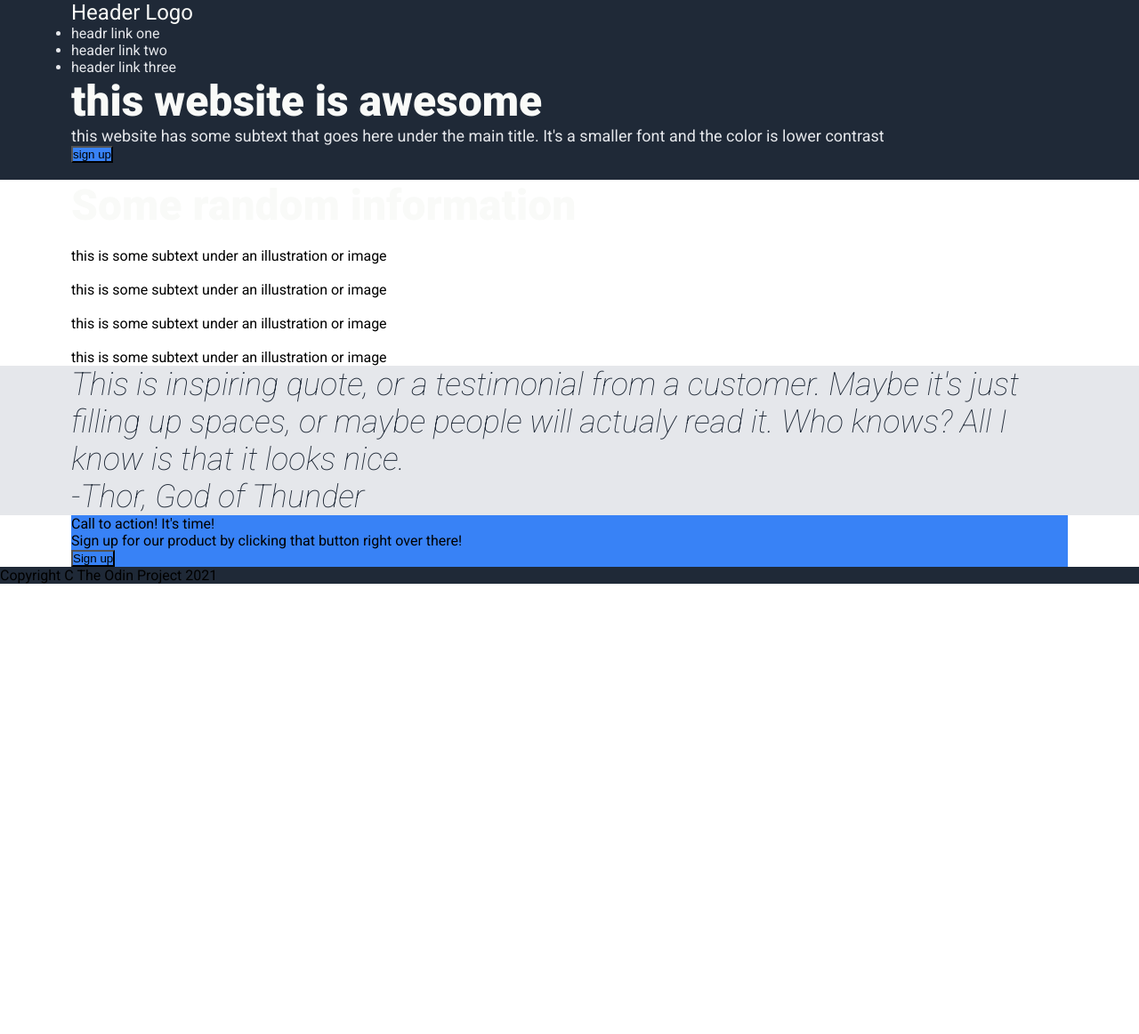
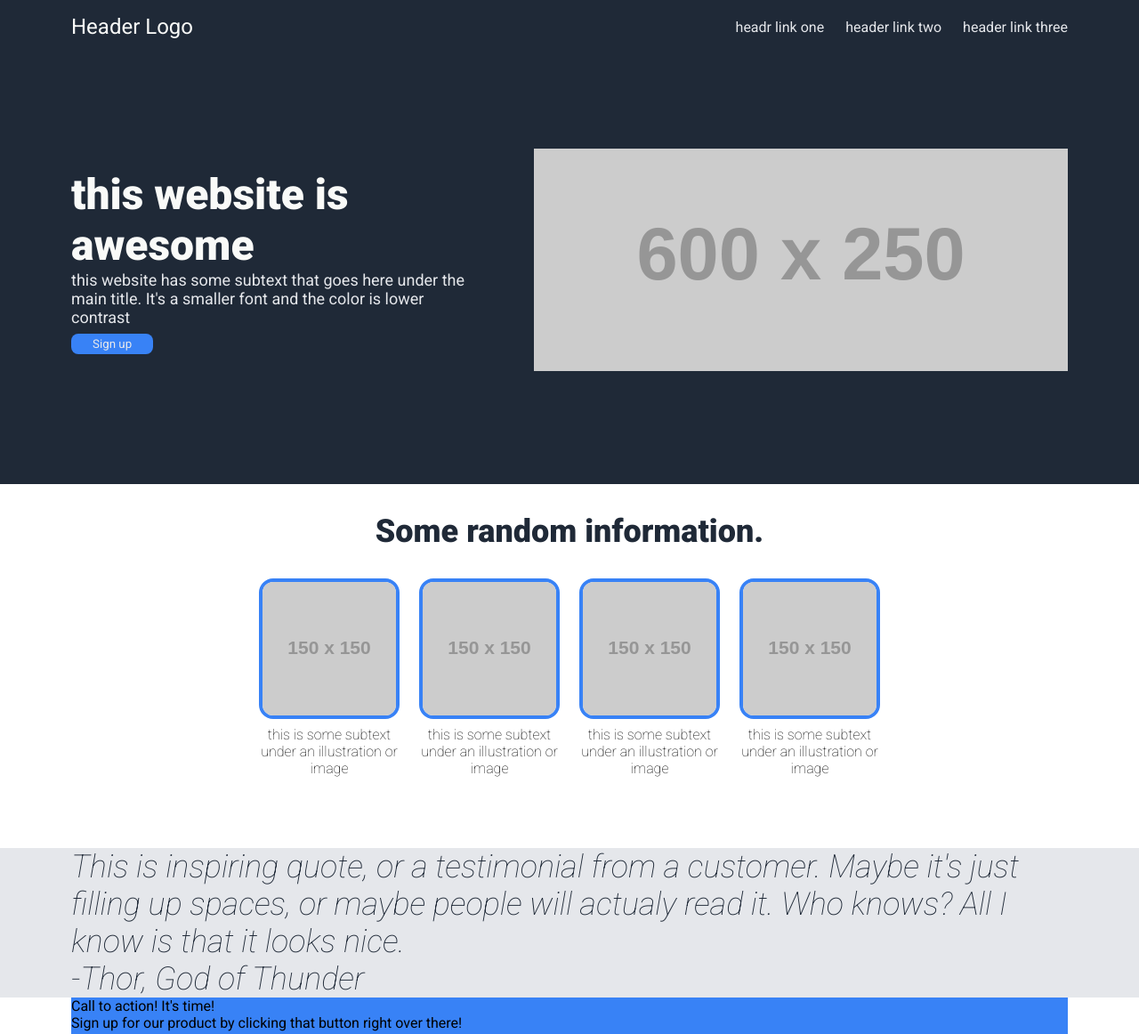
Before and after one commit to hazharmaroufi/Odin-Project-Landing-Page, a plain HTML site: page index.html in a window 1280 px wide. Shown: the top 1162 px of the page at 89% size. Before the commit the page ends 800 px from the top, so only its background shows below. Drawn offline with Linux system fonts and the light colour scheme; placeholder pictures from the web are drawn by us.

Commit message:
finished the information part

```diff
--- a/index.html
+++ b/index.html
@@ -14,12 +14,12 @@
   </head>
   <body>
     <nav>
-      <div class="container">
+      <div class="container1">
         <div class="logo">
           <p>Header Logo</p>
         </div>
         <div class="links">
-          <ul>
+          <ul class="nav-ul">
             <li>headr link one</li>
             <li>header link two</li>
             <li>header link three</li>
@@ -28,43 +28,43 @@
       </div>
     </nav>
     <header>
-      <div class="container">
+      <div class="container2">
         <div class="hero-text">
           <p class="main-text">this website is awesome</p>
           <p>
             this website has some subtext that goes here under the main title.
             It's a smaller font and the color is lower contrast
           </p>
-          <button>sign up</button>
+          <button>Sign up</button>
         </div>
         <div class="hero-img">
-          <img src="" alt="" />
+          <img src="https://placehold.co/600x250" alt="" />
         </div>
       </div>
     </header>
     <div class="information">
-      <div class="container">
-        <p class="main-text">Some random information</p>
+      <p class="main-text2">Some random information.</p>
+      <div class="container3">
         <div class="cart">
-          <img src="" alt="" />
+          <img src="https://placehold.co/150x150" alt="" class="card-img" />
           <p>this is some subtext under an illustration or image</p>
         </div>
         <div class="cart">
-          <img src="" alt="" />
+          <img src="https://placehold.co/150x150" alt="" class="card-img" />
           <p>this is some subtext under an illustration or image</p>
         </div>
         <div class="cart">
-          <img src="" alt="" />
+          <img src="https://placehold.co/150x150" alt="" class="card-img" />
           <p>this is some subtext under an illustration or image</p>
         </div>
         <div class="cart">
-          <img src="" alt="" />
+          <img src="https://placehold.co/150x150" alt="" class="card-img" />
           <p>this is some subtext under an illustration or image</p>
         </div>
       </div>
     </div>
     <div class="quotes">
-      <div class="container">
+      <div class="container4">
         <p>
           This is inspiring quote, or a testimonial from a customer. Maybe it's
           just filling up spaces, or maybe people will actualy read it. Who
@@ -74,7 +74,7 @@
       </div>
     </div>
     <div class="cta">
-      <div class="container">
+      <div class="container5">
         <div class="cta-blue">
           <p>Call to action! It's time!</p>
           <p>
--- a/style.css
+++ b/style.css
@@ -83,7 +83,11 @@ body {
 
 }
 
-.container {
+.container1,
+.container2,
+.container3,
+.container4,
+.container5 {
   max-width: 1120px;
   margin: 0 auto;
 }
@@ -117,16 +121,29 @@ li {
 
 button {
   background-color: #3882f6;
+  color: #e5e7eb;
+  font-family: inherit;
+  border: none;
+  padding: 4px 24px;
+  border-radius: 8px;
+  margin-top: 8px;
 }
 
 .cta-blue {
   background-color: #3882f6;
 }
 
-.information.main-text {
+.information {
+  text-align: center;
+  padding-top: 32px;
+}
+
+.main-text2 {
   font-size: 36px;
   font-weight: 900;
   color: #1f2937;
+  text-align: center;
+
 }
 
 .quotes {
@@ -139,3 +156,47 @@ button {
   font-style: italic;
   color: #1f2937;
 }
+
+.container1 {
+  display: flex;
+  justify-content: space-between;
+  align-items: center;
+  padding-top: 16px;
+}
+
+.nav-ul {
+  display: flex;
+  gap: 24px;
+}
+
+ul li {
+  text-decoration: none;
+  list-style: none;
+}
+
+
+.container2 {
+  min-height: 500px;
+  display: flex;
+  align-items: center;
+  gap: 56px;
+}
+
+.container3 {
+  display: flex;
+  padding-top: 32px;
+  padding-bottom: 80px;
+  justify-content: center;
+  /* gap: 8px; */
+}
+
+.cart {
+  max-width: 180px;
+  font-weight: 200;
+}
+
+.card-img {
+  border-radius: 16px;
+  border: 4px solid #3882f6;
+  margin-bottom: 4px;
+}
```
